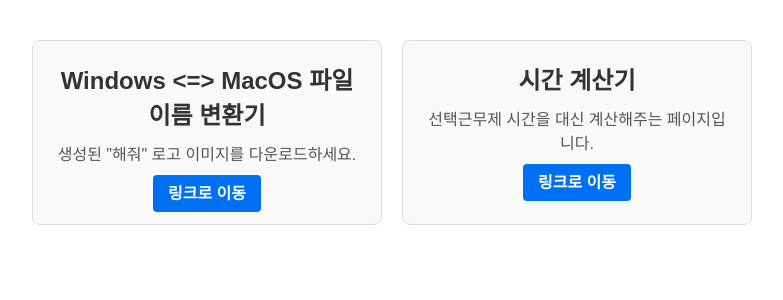
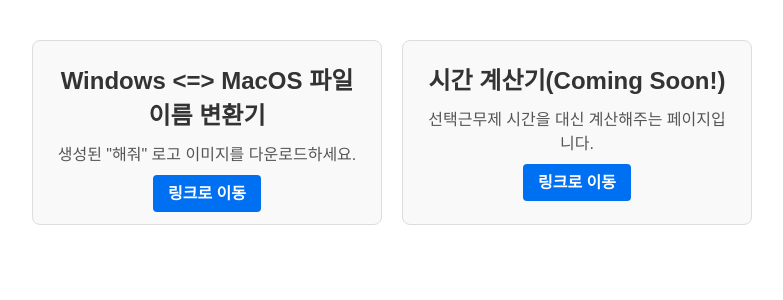
Before and after one commit to hongjunland/next-haejwo, a Next.js app: page / in a window 1280 px wide. Shown: the top 300 px of the page, without its empty margins (248-1031 px from the left). Built offline with nearby package versions, Linux system fonts and the light colour scheme.

Commit message:
chore: update page description

```diff
--- a/src/app/page.tsx
+++ b/src/app/page.tsx
@@ -8,7 +8,7 @@
     href: "/filename-converter",
   },
   {
-    title: "시간 계산기",
+    title: "시간 계산기(Coming Soon!)",
     description: "선택근무제 시간을 대신 계산해주는 페이지입니다.",
     href: "/time-calculator",
   },
```
